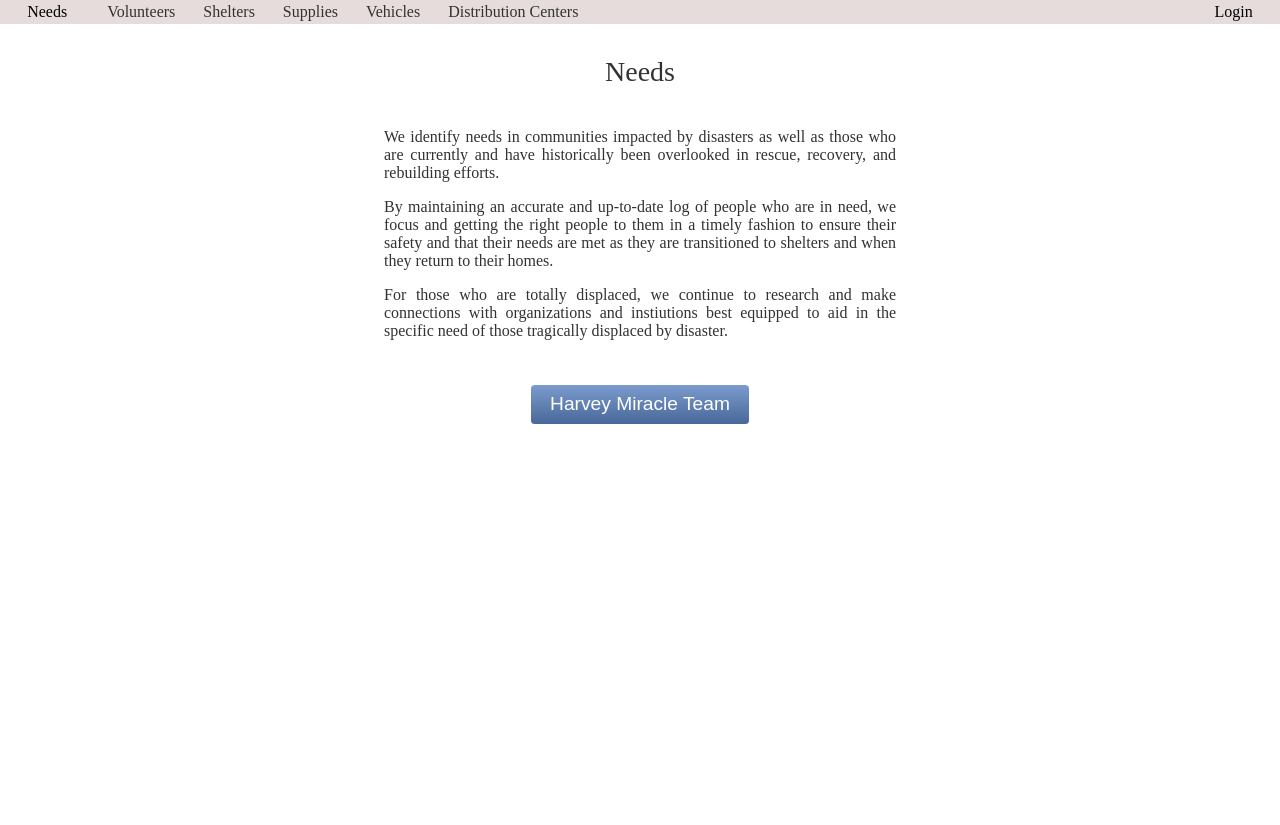
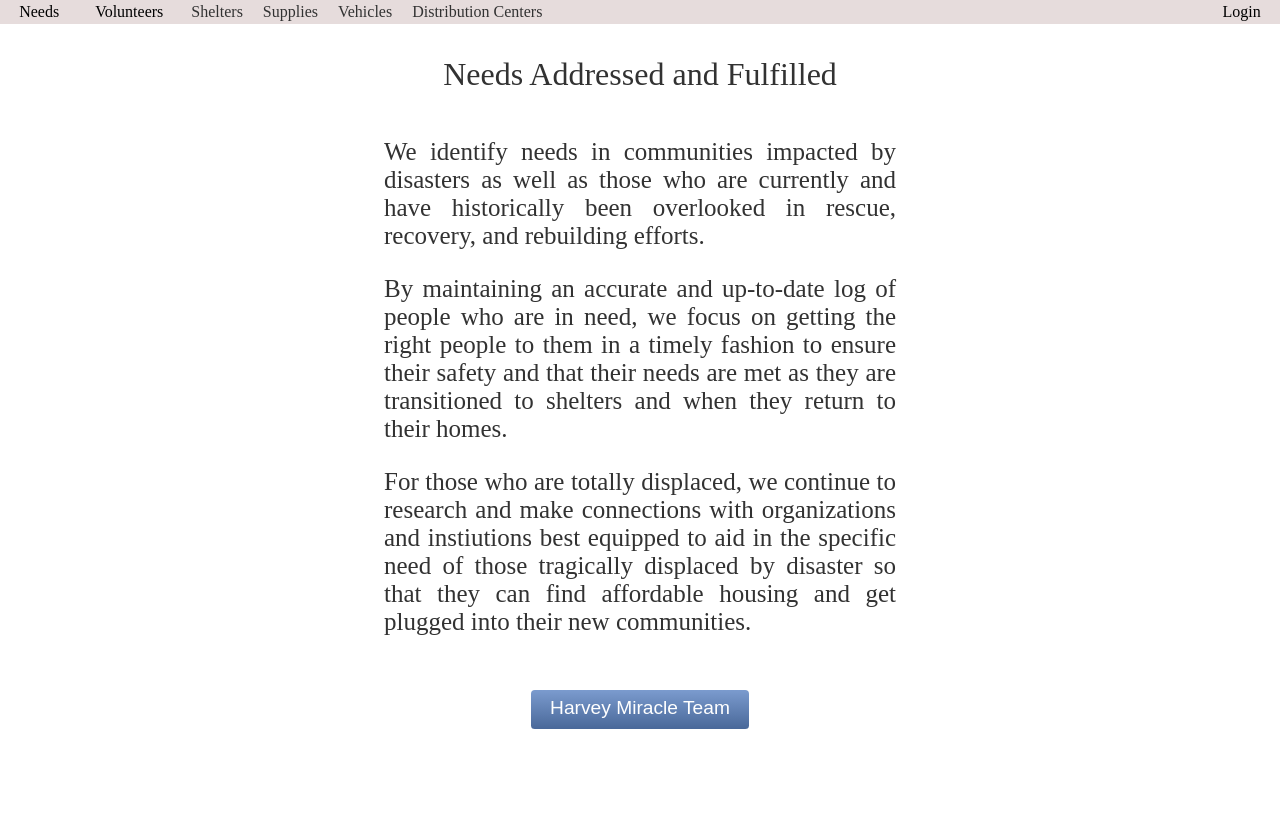
Before and after one commit to miracleteamrelief/mtr_web_app, a Flask app: page /needs in a window 1280 px wide. Shown: the part 81-906 px from the top of the page. Before the commit the page ends 505 px from the top, so only its background shows below. Run offline with Flask 2, Linux system fonts and the light colour scheme; parts of the project's set-up code (start-up, migrations or seed data) failed here and were passed over.

Commit message:
Added /volunteers endpoint and made font in #mainMessage and #mainBody section bigger

```diff
--- a/app/templates/index.html
+++ b/app/templates/index.html
@@ -2,7 +2,7 @@
 
 {% block main %}
 <div id="main">
-    <div id="mainMessage"><center style="font-size: 1.75em;">What We Are Causing in the World</center></div>
+    <div id="mainMessage"><center>What We Are Causing in the World</center></div>
     <div id="mainBody">
         <center>
             <div id="mainBody">
--- a/app/templates/layout.html
+++ b/app/templates/layout.html
@@ -25,14 +25,13 @@
             #nav {
                 padding: .2em;
                 background-color: rgb(230, 220, 220);
-                /*padding-left: .5em;*/
             }
             .option, .option a {
-                padding: 0 .75em 0 .75em;
+                padding: 0 .5em 0 .5em;
             }
             .option:hover, .option a:hover {
                 background: linear-gradient(rgb(200, 200, 200), rgb(150, 150, 150));
-                padding: .17em .75em .17em .75em;
+                padding: .17em .5em .17em .5em;
                 color: white;
             }
             .option:active, .option a:active {
@@ -48,11 +47,13 @@
             #main {
             }
             #mainMessage {
-                padding: 2em;
+                padding: 1em;
+                font-size: 2em;
             }
             #mainBody {
                 width: 50%
                 margin: auto;
+                font-size: 1.25em;
             }
             button {
                 border: none;
@@ -81,7 +82,7 @@
         </div>
         <div id="nav">
             <span class="option"><a href="/needs">Needs</a></span>
-            <span class="option" onclick="volunteers();">Volunteers</span>
+            <span class="option"><a href="/volunteers">Volunteers</a></span>
             <span class="option" onclick="shelters();">Shelters</span>
             <span class="option" onclick="supplies();">Supplies</span>
             <span class="option" onclick="vehicles();">Vehicles</span>
@@ -89,10 +90,9 @@
             <span class="option admin"><a href="http://ct-rei.com/harveymiracleteam/login" target="_blank">Login</a></span>
         </div>
         {% block main %}{% endblock %}
-        <center><button onclick="hmt();" style="margin-top: 1.5em;">Harvey Miracle Team</button></center>
+        <center><button onclick="hmt();" style="margin-top: 1.5em;margin-bottom: 5em">Harvey Miracle Team</button></center>
     </body>
     <script>
-        var volunteers = function() { alert("Check back soon for more information on Volunteers."); }
         var shelters = function() { alert("Check back soon for more information on Shelters."); }
         var supplies = function() { alert("Check back soon for more information on Supplies."); }
         var vehicles = function() { alert("Check back soon for more information on Vehicles."); }
--- a/app/templates/needs.html
+++ b/app/templates/needs.html
@@ -2,14 +2,14 @@
 
 {% block main %}
 <div id="main">
-    <div id="mainMessage"><center style="font-size: 1.75em;">Needs</center></div>
+    <div id="mainMessage"><center>Needs Addressed and Fulfilled</center></div>
     <div id="mainBody">
         <center>
             <div id="mainBody">
                 <div style="width:40%;text-align: justify; margin-top: -.5em">
                     <p>We identify needs in communities impacted by disasters as well as those who are currently and have historically been overlooked in rescue, recovery, and rebuilding efforts.</p>
-                    <p>By maintaining an accurate and up-to-date log of people who are in need, we focus and getting the right people to them in a timely fashion to ensure their safety and that their needs are met as they are transitioned to shelters and when they return to their homes.</p>
-                    <p>For those who are totally displaced, we continue to research and make connections with organizations and instiutions best equipped to aid in the specific need of those tragically displaced by disaster.</p>
+                    <p>By maintaining an accurate and up-to-date log of people who are in need, we focus on getting the right people to them in a timely fashion to ensure their safety and that their needs are met as they are transitioned to shelters and when they return to their homes.</p>
+                    <p>For those who are totally displaced, we continue to research and make connections with organizations and instiutions best equipped to aid in the specific need of those tragically displaced by disaster so that they can find affordable housing and get plugged into their new communities.</p>
                 </div>
             </div>
         </center>
--- a/app/urls.py
+++ b/app/urls.py
@@ -16,3 +16,4 @@ app.permanent_session_lifetime  = timedelta(
 ##############################################################################
 app.add_url_rule('/', view_func=base.IndexView.as_view('index'))
 app.add_url_rule('/needs', view_func=base.NeedsView.as_view('needs'))
+app.add_url_rule('/volunteers', view_func=base.VolunteersView.as_view('volunteers'))
--- a/app/views/base.py
+++ b/app/views/base.py
@@ -23,3 +23,8 @@ class NeedsView(BaseView):
 
     def get(self):
         return render_template('needs.html')
+
+class VolunteersView(BaseView):
+
+    def get(self):
+        return render_template('volunteers.html')
```
Also changed, not shown: app/templates/volunteers.html (added, +16 -0 lines).
